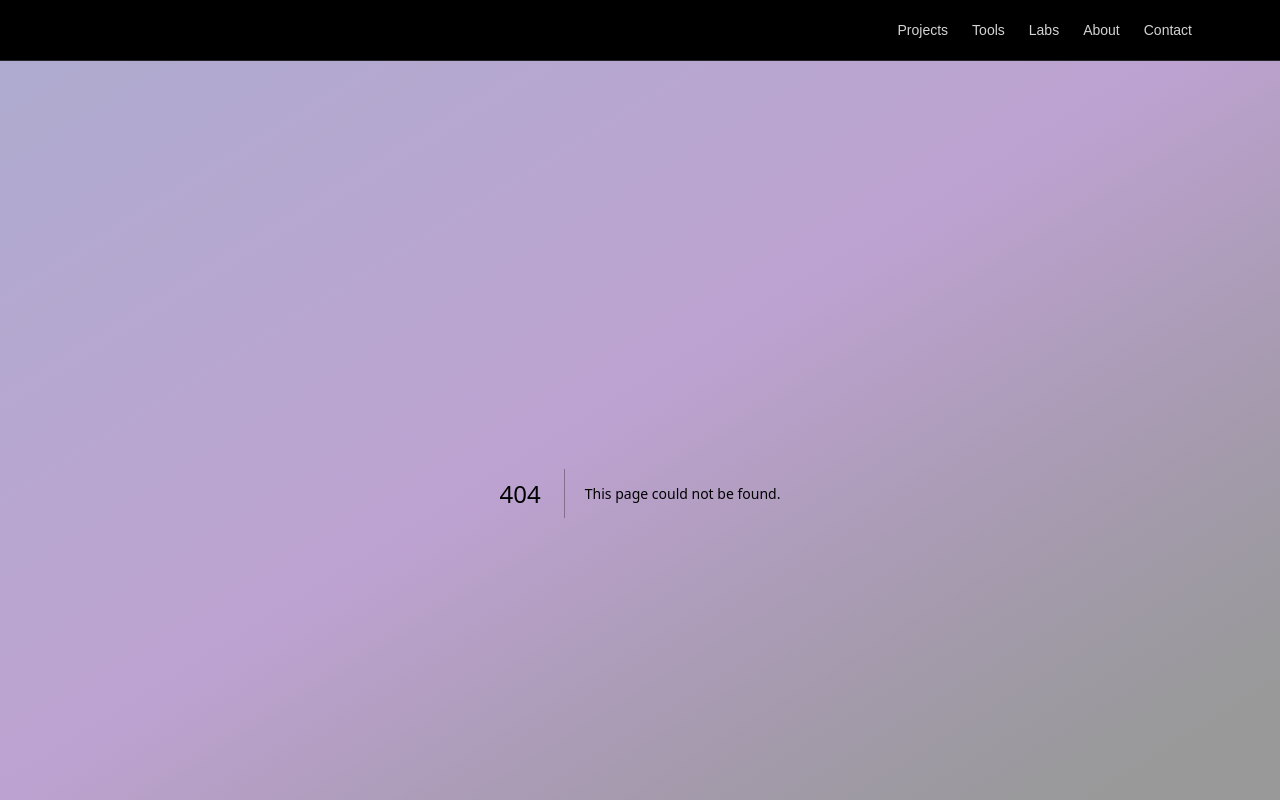
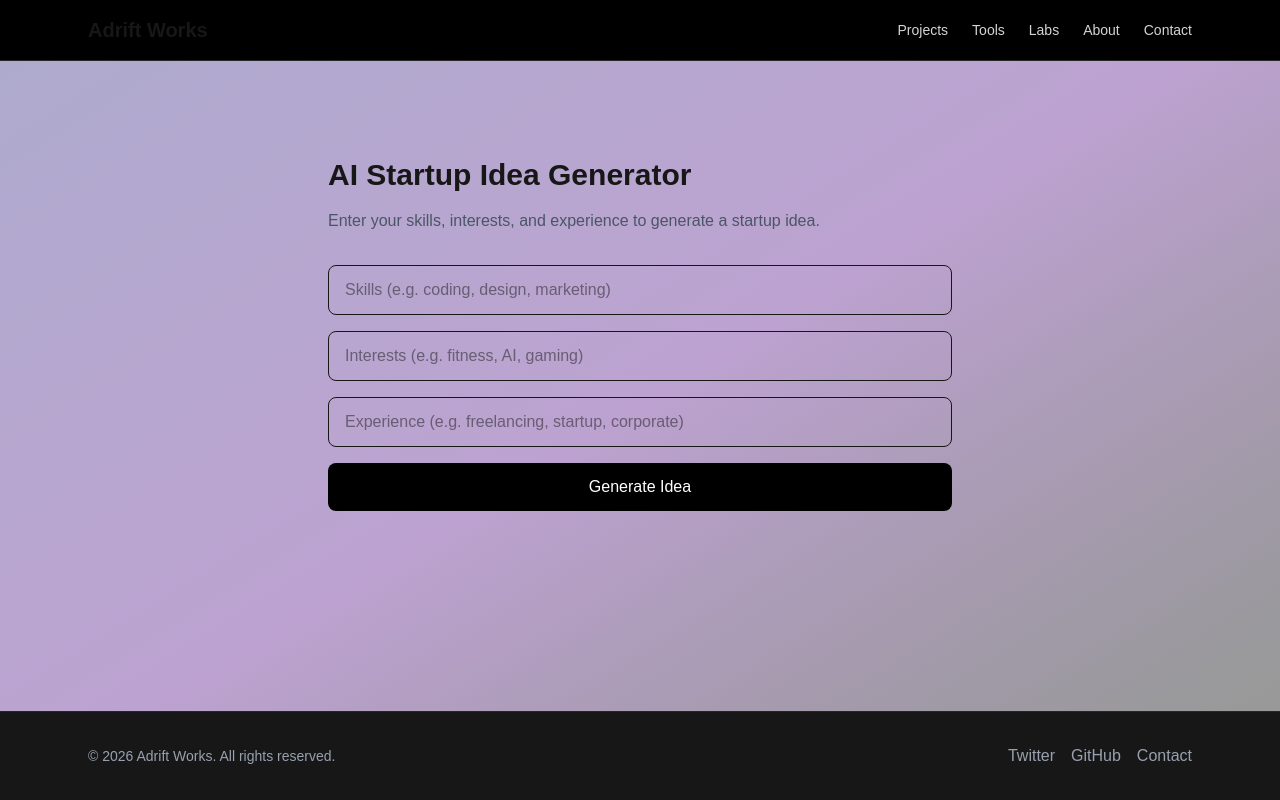
Before and after one commit to AdriftWorks/website, a Next.js app: page /tools/idea-generator in a window 1280 px wide. Before the commit this address had no page. Shown: the top 800 px of the page. Built offline with nearby package versions, Linux system fonts and the light colour scheme.

Commit message:
Create IdeaGeneratorPage component for startup ideas

```diff
--- /dev/null
+++ b/app/tools/idea-generator/page.tsx
@@ -0,0 +1,88 @@
+'use client'
+
+import { useState } from 'react'
+
+export default function IdeaGeneratorPage() {
+  const [skills, setSkills] = useState('')
+  const [interests, setInterests] = useState('')
+  const [experience, setExperience] = useState('')
+  const [output, setOutput] = useState('')
+  const [loading, setLoading] = useState(false)
+
+  const handleGenerate = async () => {
+    setLoading(true)
+    setOutput('')
+
+    try {
+      const res = await fetch('/api/generate-idea', {
+        method: 'POST',
+        headers: {
+          'Content-Type': 'application/json',
+        },
+        body: JSON.stringify({
+          skills,
+          interests,
+          experience,
+        }),
+      })
+
+      const data = await res.json()
+      setOutput(data.result)
+    } catch (err) {
+      setOutput('Something went wrong.')
+    }
+
+    setLoading(false)
+  }
+
+  return (
+    <main className="max-w-2xl mx-auto px-6 py-16">
+      <h1 className="text-3xl font-semibold mb-4">
+        AI Startup Idea Generator
+      </h1>
+
+      <p className="text-gray-600 mb-8">
+        Enter your skills, interests, and experience to generate a startup idea.
+      </p>
+
+      <div className="space-y-4">
+        <input
+          type="text"
+          placeholder="Skills (e.g. coding, design, marketing)"
+          className="w-full border rounded-lg px-4 py-3"
+          value={skills}
+          onChange={(e) => setSkills(e.target.value)}
+        />
+
+        <input
+          type="text"
+          placeholder="Interests (e.g. fitness, AI, gaming)"
+          className="w-full border rounded-lg px-4 py-3"
+          value={interests}
+          onChange={(e) => setInterests(e.target.value)}
+        />
+
+        <input
+          type="text"
+          placeholder="Experience (e.g. freelancing, startup, corporate)"
+          className="w-full border rounded-lg px-4 py-3"
+          value={experience}
+          onChange={(e) => setExperience(e.target.value)}
+        />
+
+        <button
+          onClick={handleGenerate}
+          className="w-full bg-black text-white rounded-lg py-3 hover:opacity-90 transition"
+        >
+          {loading ? 'Generating...' : 'Generate Idea'}
+        </button>
+      </div>
+
+      {output && (
+        <div className="mt-10 p-6 border rounded-lg bg-gray-50 whitespace-pre-wrap">
+          {output}
+        </div>
+      )}
+    </main>
+  )
+}
```
